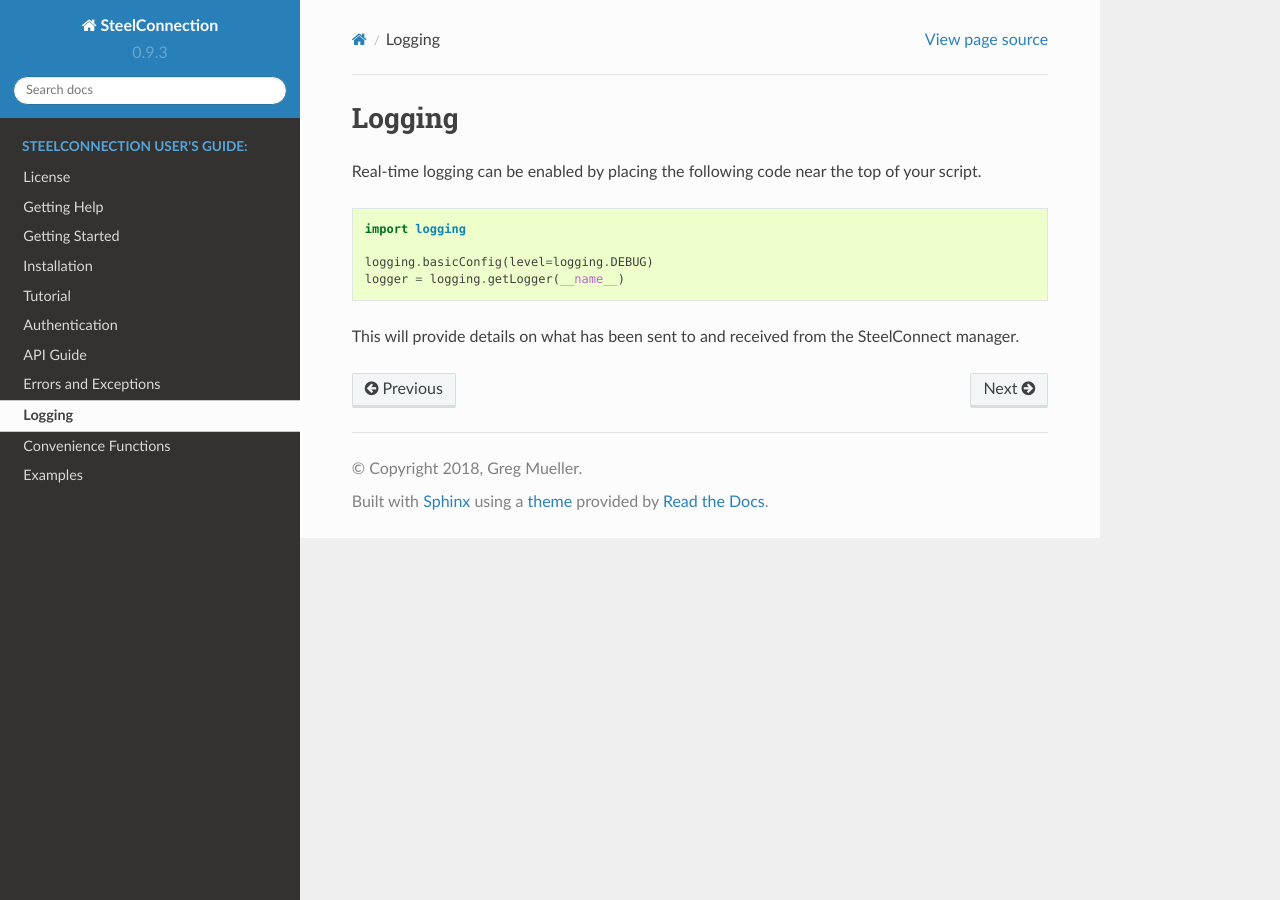
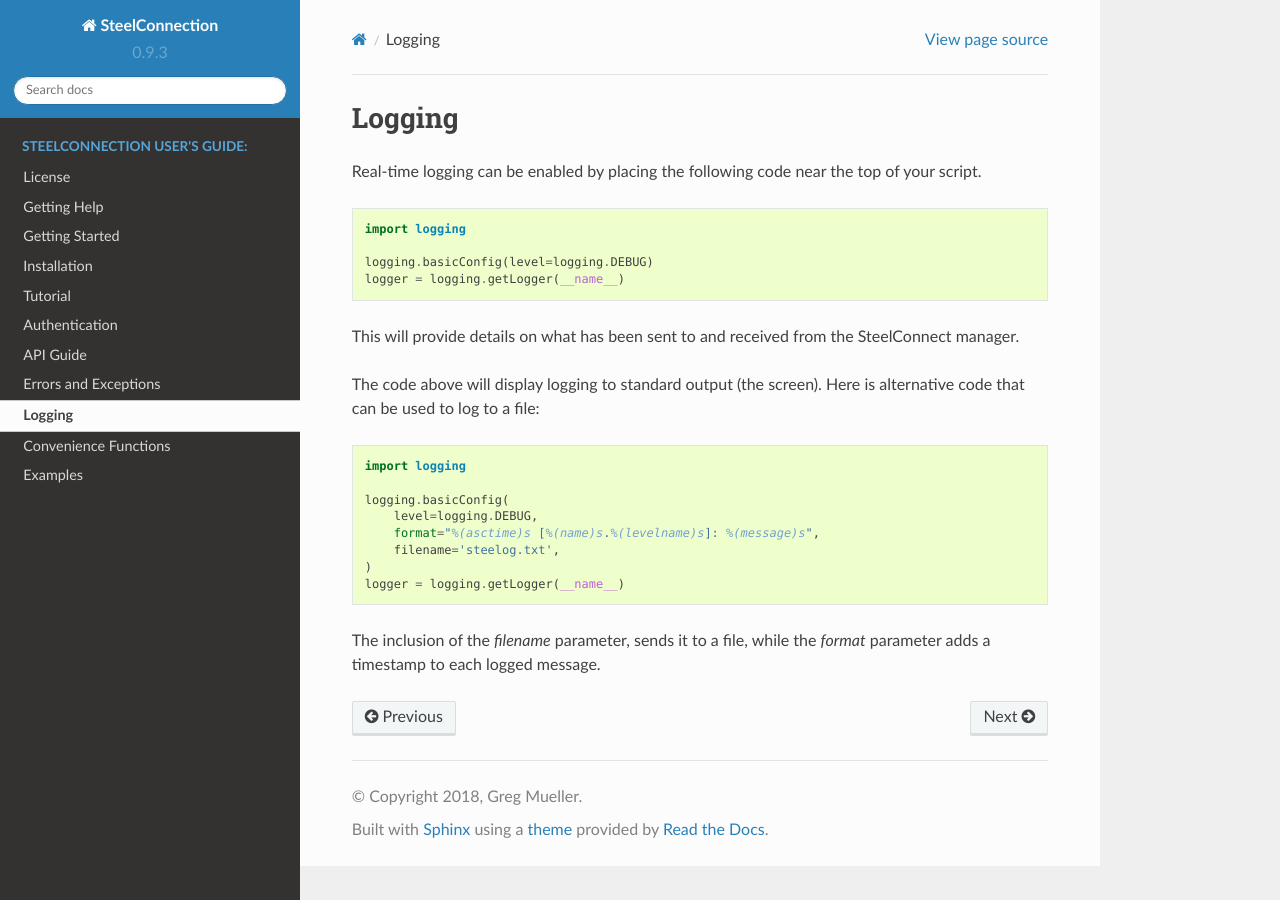
Before and after one commit to grelleum/SteelConnection, a Sphinx documentation site: the page built from docs/logging.rst, in a window 1280 px wide. Built offline with Sphinx 7.4.7 and the Read the Docs theme 2.0.0, drawn with Linux system fonts in a browser that asks for light colours.

Commit message:
Add logging to file example.

```diff
--- a/docs/logging.rst
+++ b/docs/logging.rst
@@ -13,3 +13,20 @@
 
 This will provide details on what has been sent to and received from the
 SteelConnect manager.
+
+The code above will display logging to standard output (the screen).
+Here is alternative code that can be used to log to a file:
+
+.. code:: python
+
+   import logging
+
+   logging.basicConfig(
+       level=logging.DEBUG,
+       format="%(asctime)s [%(name)s.%(levelname)s]: %(message)s",
+       filename='steelog.txt',
+   )
+   logger = logging.getLogger(__name__)
+
+The inclusion of the `filename` parameter, sends it to a file, while the
+`format` parameter adds a timestamp to each logged message.
```
